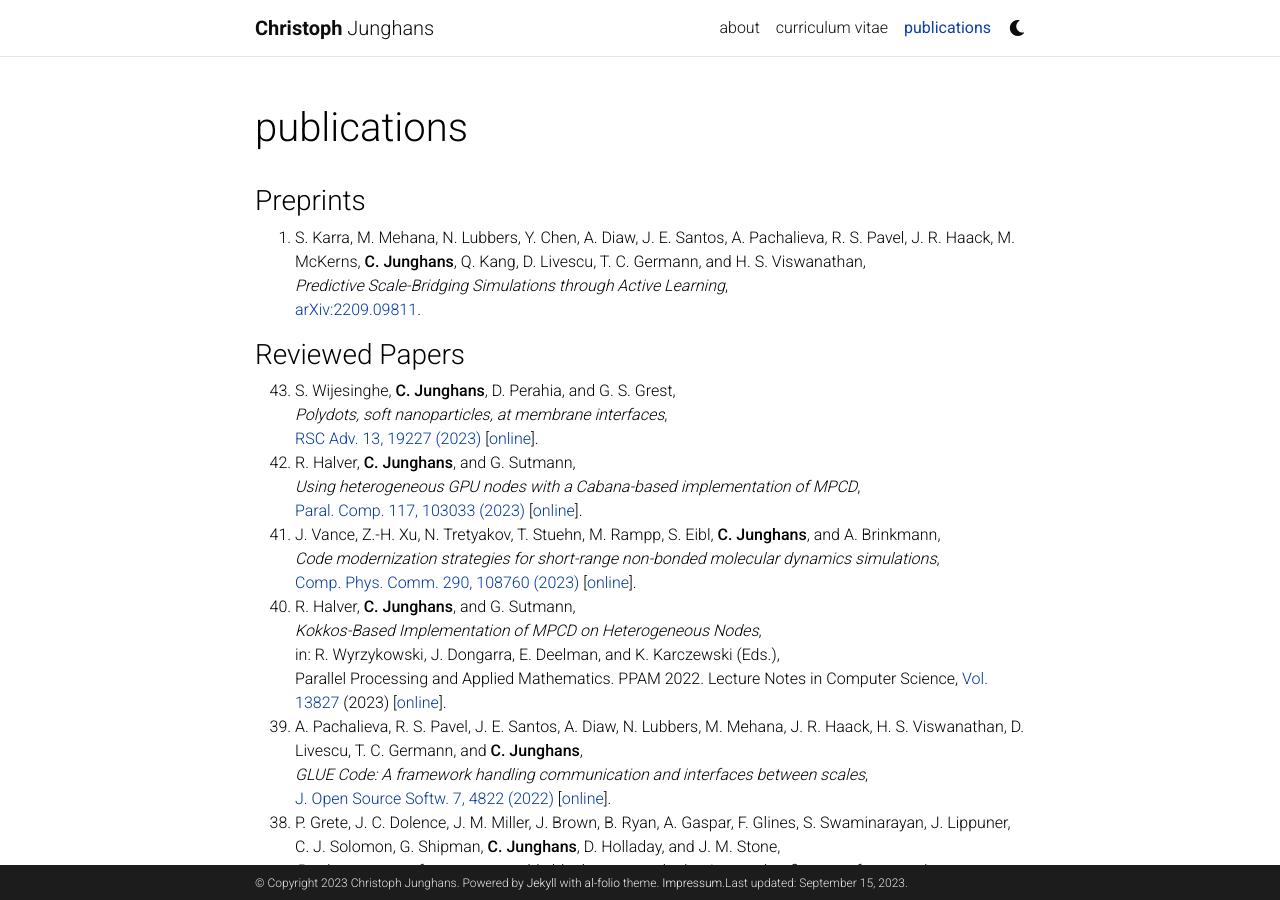
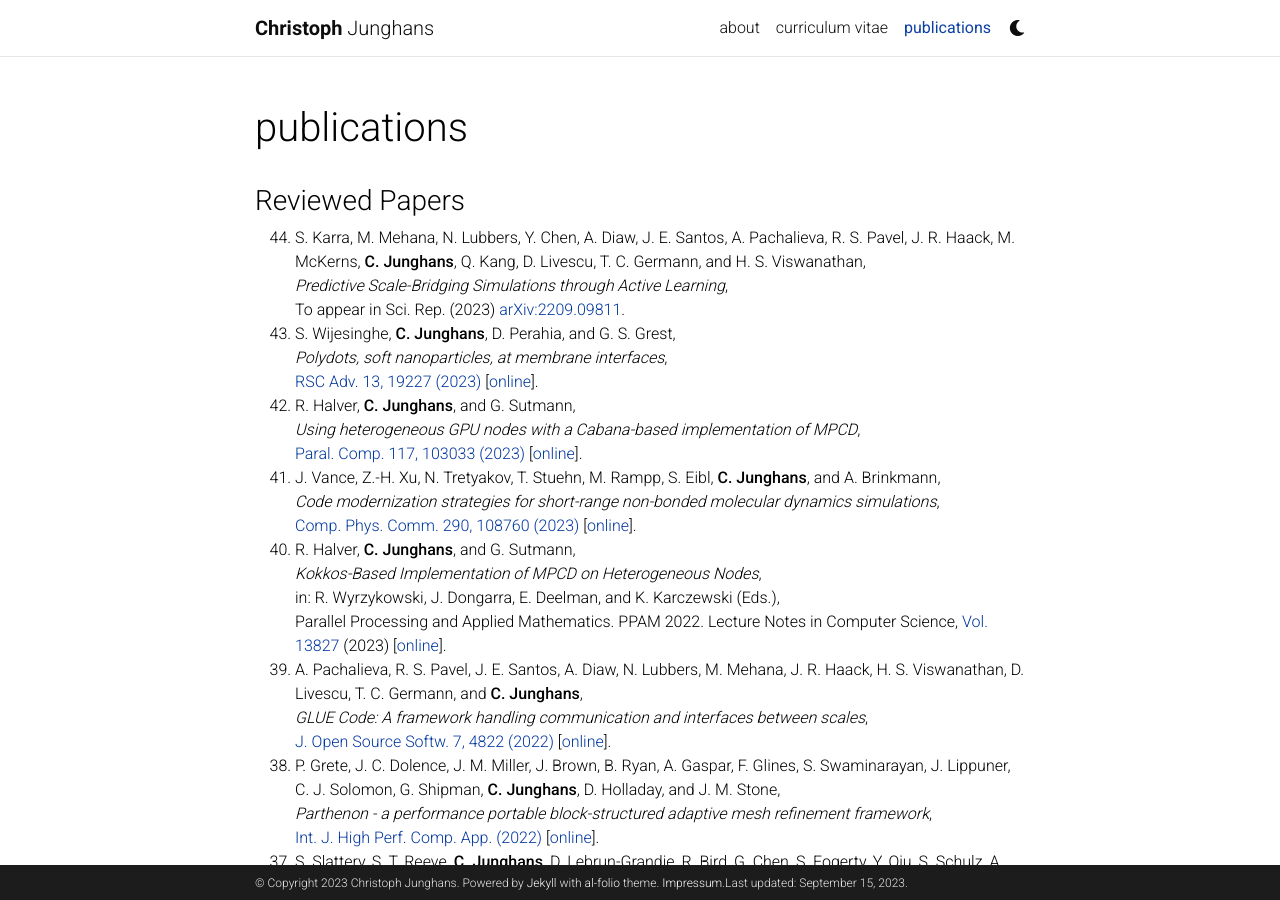
Before and after one commit to junghans/junghans.github.io, a Jekyll site: the page built from _pages/publications.md, in a window 1280 px wide and 900 px high. Built offline with Jekyll 4.4.1, drawn with Linux system fonts in a browser that asks for light colours; comment, search, counter and statistics services are not loaded; a style sheet for code colours, icons or effects is not loaded.

```diff
--- a/_pages/publications.md
+++ b/_pages/publications.md
@@ -6,19 +6,19 @@ description:
 nav: true
 ---
 
+<!---
 ### Preprints ###
+
+{: reversed="reversed"}
+-->
+
+### Reviewed Papers ###
 
 {: reversed="reversed"}
 
 0. S. Karra, M. Mehana, N. Lubbers, Y. Chen, A. Diaw, J. E. Santos, A. Pachalieva, R. S. Pavel, J. R. Haack, M. McKerns, **C. Junghans**, Q. Kang, D. Livescu, T. C. Germann, and H. S. Viswanathan,<br>
    *Predictive Scale-Bridging Simulations through Active Learning*,<br>
-   [arXiv:2209.09811](https://arxiv.org/abs/2209.09811).
-
-
-### Reviewed Papers ###
-
-{: reversed="reversed"}
-
+   To appear in Sci. Rep. (2023) [arXiv:2209.09811](https://arxiv.org/abs/2209.09811).
 0. S. Wijesinghe, **C. Junghans**, D. Perahia, and G. S. Grest,<br>
    *Polydots, soft nanoparticles, at membrane interfaces*,<br>
    [RSC Adv. 13, 19227 (2023)](https://doi.org/10.1039/d3ra02085a) [[online](2023d.pdf)].
```
